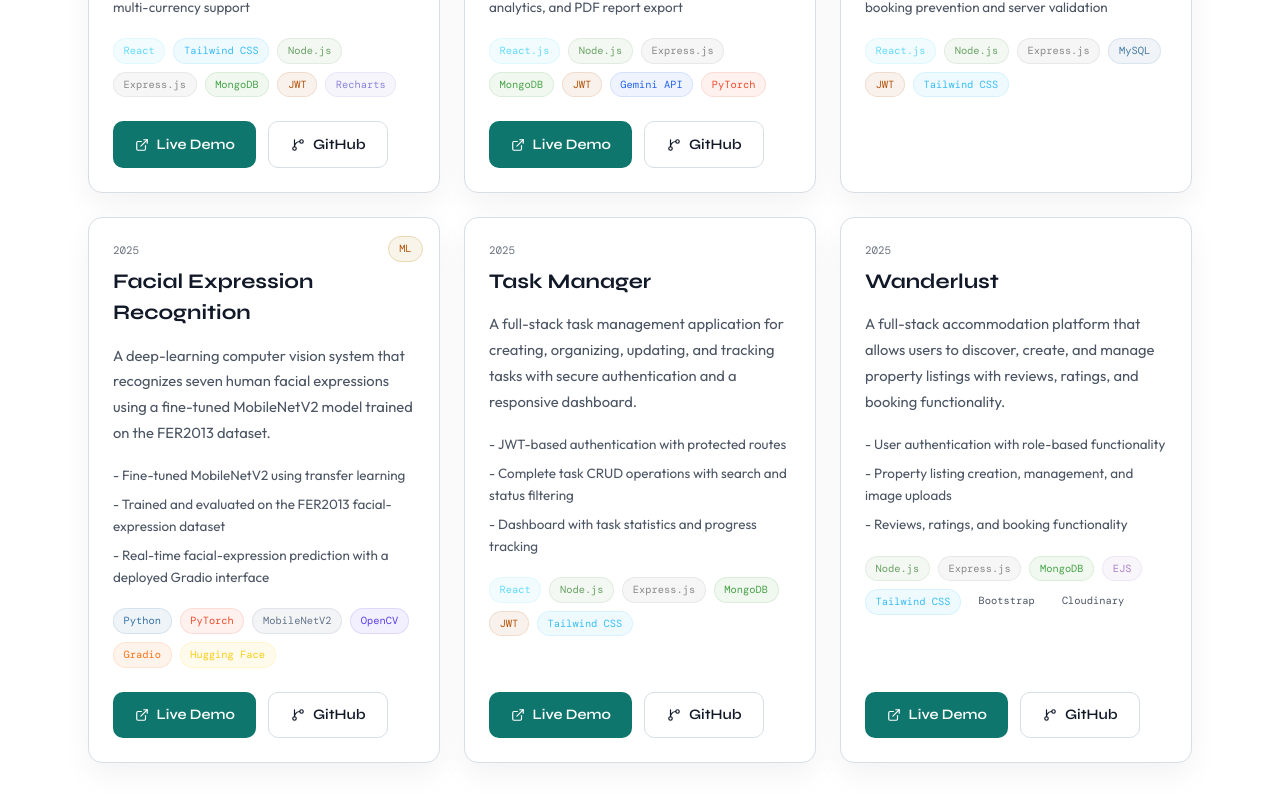
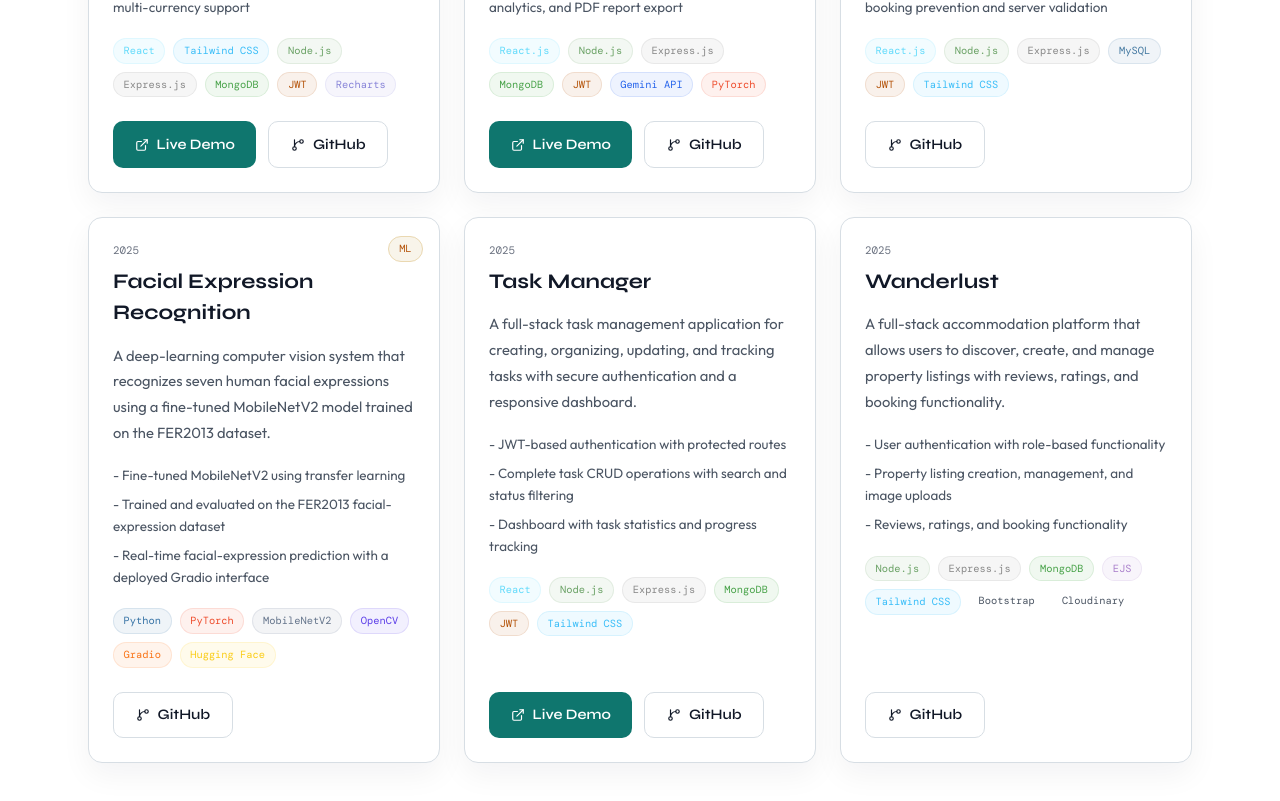
Before and after one commit to mir-sajad-01/My-Portfolio, a React (Vite) app: page / in a window 1280 px wide. Shown: the part 3020-3821 px from the top of the page. Built offline with nearby package versions, Linux system fonts and the light colour scheme; a web font is replaced by a local one.

Commit message:
Update portfolio projects and polish layout

```diff
--- a/src/data/projects.js
+++ b/src/data/projects.js
@@ -6,8 +6,8 @@ export const projects = [
     description:
       'A full-stack financial management platform that helps users track income, expenses, and transaction history through a responsive dashboard.',
     tech: ['React', 'Tailwind CSS', 'Node.js', 'Express.js', 'MongoDB', 'JWT', 'Recharts'],
-    liveUrl: 'https://fin-forge.vercel.app/',
-    githubUrl: 'https://github.com/mir-sajad-01/fin-forge',
+githubUrl: 'https://github.com/mir-sajad-01/fin-forge.git',
+liveUrl: 'https://fin-forge.vercel.app/',
     highlights: [
       'JWT authentication and protected API routes for user-specific financial data',
       'Interactive Recharts dashboard for spending trends and monthly comparisons',
@@ -23,8 +23,8 @@ export const projects = [
     description:
       'An AI interview practice platform that evaluates facial expression, speech quality, and answer content in a single interview workflow.',
     tech: ['React.js', 'Node.js', 'Express.js', 'MongoDB', 'JWT', 'Gemini API', 'PyTorch'],
-    liveUrl: 'https://intervueai.vercel.app',
-    githubUrl: 'https://github.com/mir-sajad-01/Intervue-AI',
+githubUrl: 'https://github.com/mir-sajad-01/Intervue-AI.git',
+liveUrl: 'https://intervue-ai-ruby.vercel.app/',
     highlights: [
       'MobileNetV2 fine-tuned on FER2013 for real-time facial emotion detection',
       'Gemini-based scoring for relevance, fluency, and clarity with fallback handling',
@@ -42,7 +42,7 @@ export const projects = [
       'A full-stack service-booking platform connecting customers with local service providers through role-based dashboards, booking workflows, and secure APIs.',
     tech: ['React.js', 'Node.js', 'Express.js', 'MySQL', 'JWT', 'Tailwind CSS'],
     liveUrl: null,
-    githubUrl: null,
+    githubUrl: 'https://github.com/Faizan-313/Local-Services-Aggregator-Platform.git',
     highlights: [
       'Role-based customer and provider dashboards with booking status workflows',
       'JWT access and refresh-token authentication with bcrypt and custom middleware',
@@ -59,8 +59,8 @@ export const projects = [
   description:
     'A deep-learning computer vision system that recognizes seven human facial expressions using a fine-tuned MobileNetV2 model trained on the FER2013 dataset.',
   tech: ['Python', 'PyTorch', 'MobileNetV2', 'OpenCV', 'Gradio', 'Hugging Face'],
-  liveUrl: 'YOUR_HUGGING_FACE_URL',
-  githubUrl: 'YOUR_FACIAL_EXPRESSION_GITHUB_URL',
+  liveUrl: null,
+  githubUrl: 'https://github.com/mir-sajad-01/Facial-Expression-Model.git',
   highlights: [
     'Fine-tuned MobileNetV2 using transfer learning',
     'Trained and evaluated on the FER2013 facial-expression dataset',
@@ -77,8 +77,8 @@ export const projects = [
   description:
     'A full-stack task management application for creating, organizing, updating, and tracking tasks with secure authentication and a responsive dashboard.',
   tech: ['React', 'Node.js', 'Express.js', 'MongoDB', 'JWT', 'Tailwind CSS'],
-  liveUrl: 'YOUR_TASK_MANAGER_LIVE_URL',
-  githubUrl: 'YOUR_TASK_MANAGER_GITHUB_URL',
+  githubUrl: 'https://github.com/mir-sajad-01/Task-Manager.git',
+liveUrl: 'https://task-manager-w5yw.onrender.com',
   highlights: [
     'JWT-based authentication with protected routes',
     'Complete task CRUD operations with search and status filtering',
@@ -94,8 +94,8 @@ export const projects = [
   description:
     'A full-stack accommodation platform that allows users to discover, create, and manage property listings with reviews, ratings, and booking functionality.',
   tech: ['Node.js', 'Express.js', 'MongoDB', 'EJS', 'Tailwind CSS', 'Bootstrap', 'Cloudinary'],
-  liveUrl: 'YOUR_WANDERLUST_LIVE_URL',
-  githubUrl: 'YOUR_WANDERLUST_GITHUB_URL',
+  liveUrl: null,
+  githubUrl: 'https://github.com/mir-sajad-01/WanderLust__.git',
   highlights: [
     'User authentication with role-based functionality',
     'Property listing creation, management, and image uploads',
```
